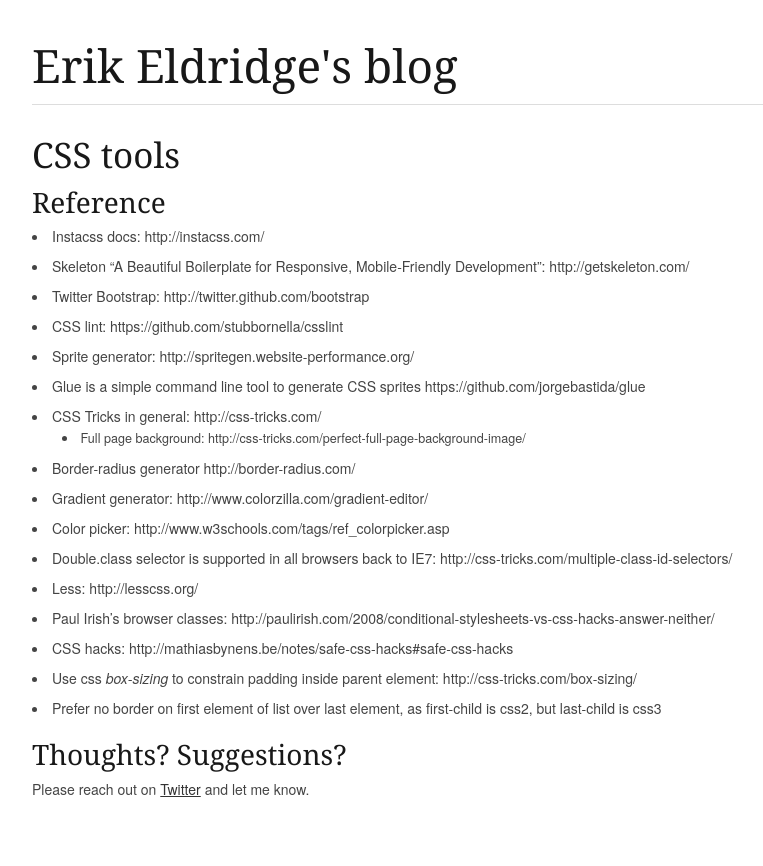
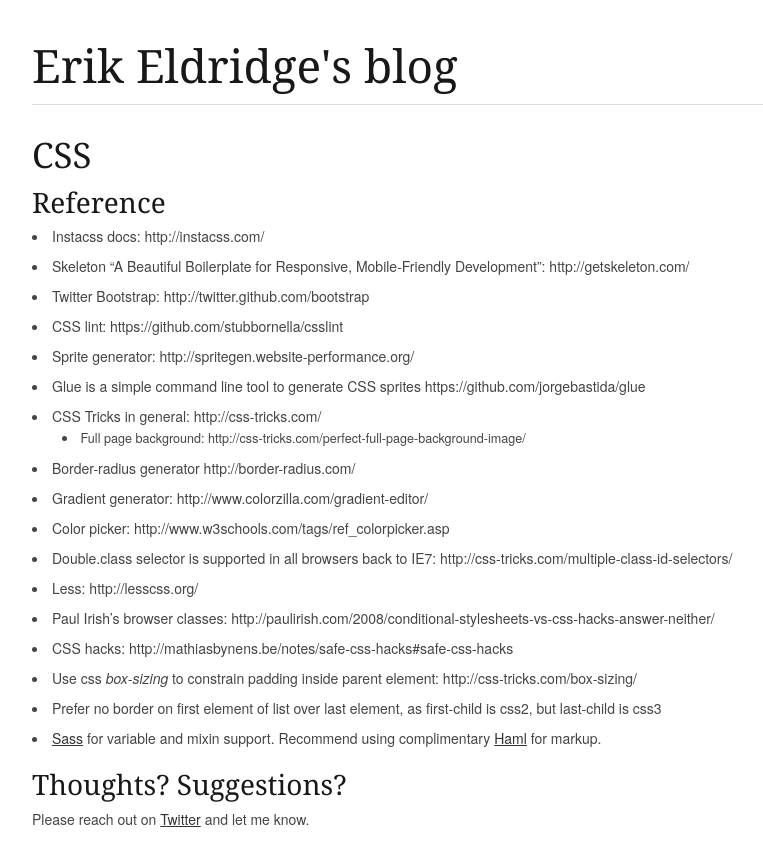
Before and after one commit to erikeldridge/erikeldridge.github.com, a Jekyll site: the page built from _posts/2012-2-10-css-tools.md, in a window 1280 px wide. Shown: the top 866 px of the page, without its empty margins (138-901 px from the left). Built offline with Jekyll 4.4.1, drawn with Linux system fonts in a browser that asks for light colours; Markdown is read by kramdown in place of the engine named in the settings; comment, search, counter and statistics services are not loaded.

Commit message:
Add sass to css post

```diff
--- a/_posts/2012-2-10-css-tools.md
+++ b/_posts/2012-2-10-css-tools.md
@@ -2,7 +2,7 @@
 layout: post
 ---
 
-## CSS tools
+## CSS
 
 ### Reference
 
@@ -23,3 +23,4 @@
 * CSS hacks: http://mathiasbynens.be/notes/safe-css-hacks#safe-css-hacks
 * Use css _box-sizing_ to constrain padding inside parent element: http://css-tricks.com/box-sizing/
 * Prefer no border on first element of list over last element, as first-child is css2, but last-child is css3
+* [Sass](http://sass-lang.com/) for variable and mixin support. Recommend using complimentary [Haml](http://haml-lang.com/) for markup.
```
